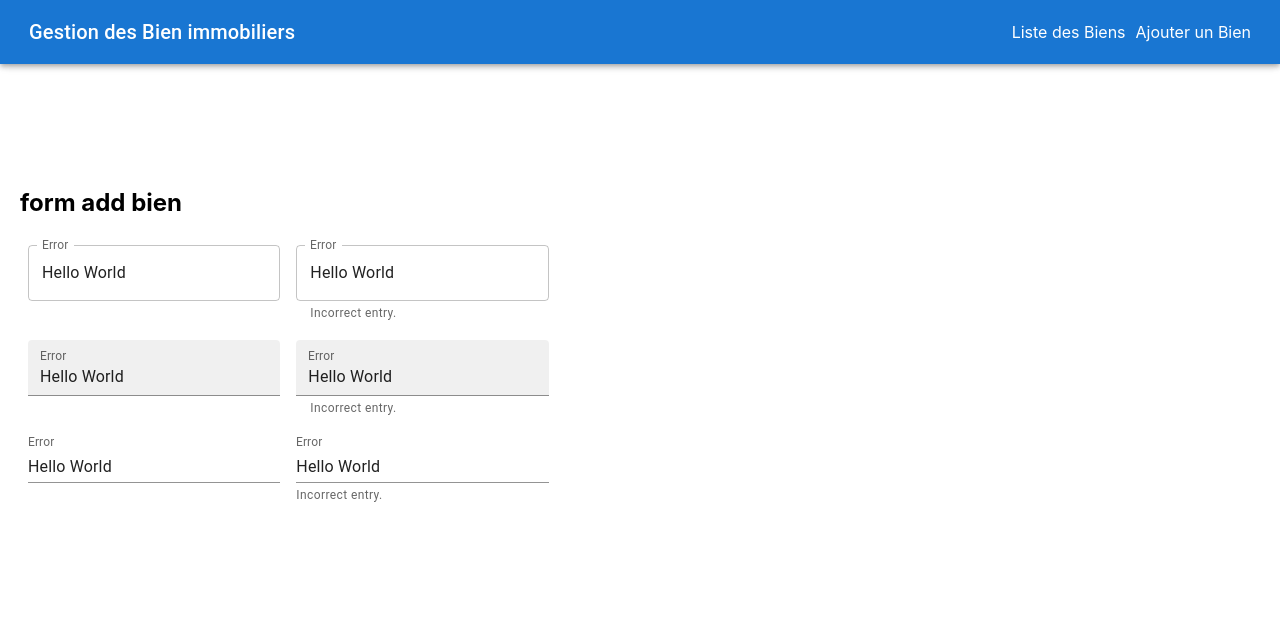
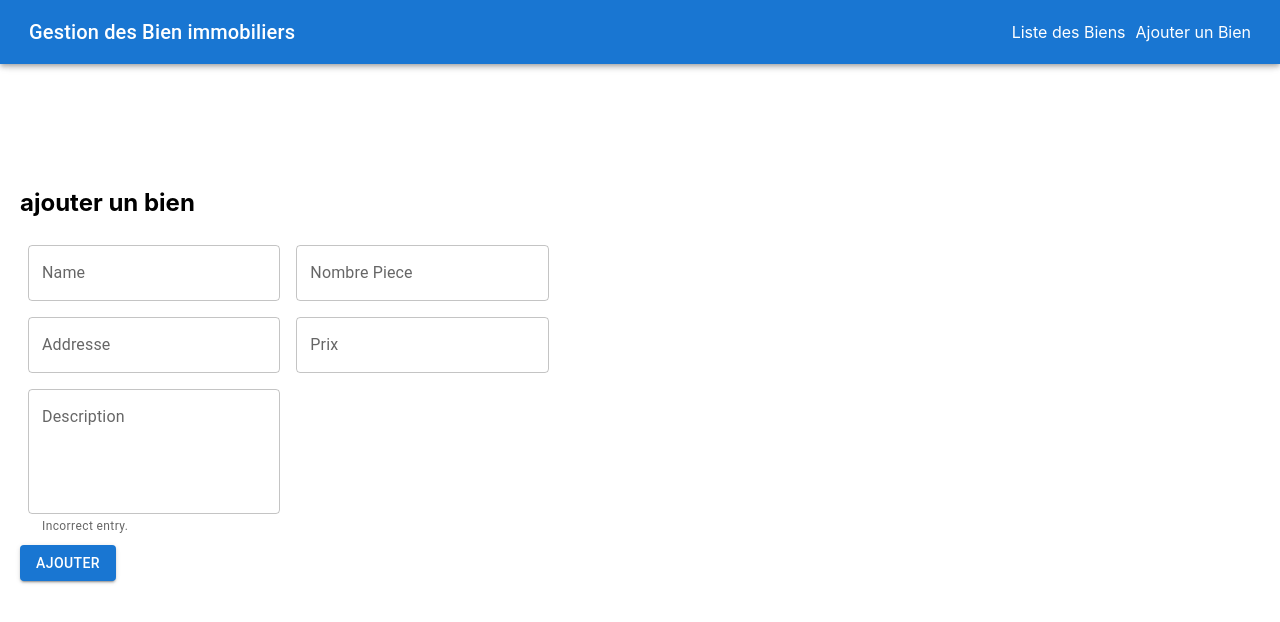
Before and after one commit to syrinehosni22/bien-immobilier-frontend, a React (Create React App) app: page /addBien in a window 1280 px wide. Shown: the top 622 px of the page. Built offline with nearby package versions, Linux system fonts and the light colour scheme.

Commit message:
form + detail page +request backend ready

```diff
--- a/package.json
+++ b/package.json
@@ -7,6 +7,7 @@
     "@emotion/styled": "^11.10.5",
     "@mui/icons-material": "^5.10.16",
     "@mui/material": "^5.10.16",
+    "axios": "^1.2.1",
     "react": "^18.2.0",
     "react-dom": "^18.2.0",
     "react-router-dom": "^6.4.4",
--- a/src/components/addBien/AddBien.jsx
+++ b/src/components/addBien/AddBien.jsx
@@ -1,12 +1,25 @@
 import { Box, TextField } from "@mui/material"
+import Button from '@mui/material/Button';
+
 import React from "react"
 import Header from "../header/Header"
+import Bien from "../listDesBiens/bien/Bien";
 
 export default function AddBien(){
+  const [bien,setBien]=React.useState({});
+  const HandleChange=(e)=>{
+    const newBien={...bien,
+      [e.target.name]:e.target.value};
+      setBien(newBien);
+      console.log("newBien",newBien);
+  }
+  const HandleSave=()=>{
+    console.log("save",bien);
+  }
     return(
         <>
         <Header/>
-        <h2>form add bien</h2>
+        <h2>ajouter un bien</h2>
 
     <Box
       component="form"
@@ -19,46 +32,46 @@ export default function AddBien(){
       <div>
         <TextField
           id="outlined-error"
-          label="Error"
-          defaultValue="Hello World"
+          label="Name"
+          name="name"
+          onChange={HandleChange}
         />
         <TextField
-          id="outlined-error-helper-text"
-          label="Error"
-          defaultValue="Hello World"
-          helperText="Incorrect entry."
+          id="outlined-error"
+          label="Nombre Piece"
+          name="nombrePiece"
+          onChange={HandleChange}
         />
         </div>
         <div>
         <TextField
-          id="filled-error"
-          label="Error"
-          defaultValue="Hello World"
-          variant="filled"
+          id="outlined-error"
+          label="Addresse"
+          name="adresse"
+          onChange={HandleChange}
         />
         <TextField
-          id="filled-error-helper-text"
-          label="Error"
-          defaultValue="Hello World"
-          helperText="Incorrect entry."
-          variant="filled"
+          id="outlined-error"
+          label="Prix"
+          name="prix"
+          onChange={HandleChange}
         />
         </div>
         <div>
         <TextField
-          id="standard-error"
-          label="Error"
-          defaultValue="Hello World"
-          variant="standard"
-        />
-        <TextField
-          id="standard-error-helper-text"
-          label="Error"
-          defaultValue="Hello World"
+          id="outlined-multiline-static"
+          label="Description"
+          multiline
+          rows={4}
+          name="description"
           helperText="Incorrect entry."
-          variant="standard"
+          onChange={HandleChange}
         />
       </div>
+      <div>
+      <Button variant="contained" onClick={HandleSave}>Ajouter</Button>
+      </div>
+
     </Box>
 
         </>
--- a/src/components/bienDetails/BienDetails.jsx
+++ b/src/components/bienDetails/BienDetails.jsx
@@ -2,10 +2,17 @@ import React from "react";
 import Header from "../header/Header";
 
 export default function BienDetails(){
+    const Bien={name:"bien",nbPiece:"2",address:"manouba cite nour",prix:"200000",description:"somedescription ttttttttttttttttttttttttttttttttt",img:"https://www.shutterstock.com/fr/image-photo/residential-building-public-green-park-during-382666645"};
+
     return(
         <>
            <Header/>
            <h2>details de bien</h2>
+            <div> name:{Bien.name}</div>
+            <div>nombre piece{Bien.nbPiece}</div>
+            <div>adresse {Bien.address}</div>
+            <div>prix:{Bien.prix}</div>
+            <div> description:{Bien.description}</div>
 
         </>
     )
--- a/src/components/listDesBiens/BienListing.jsx
+++ b/src/components/listDesBiens/BienListing.jsx
@@ -5,6 +5,7 @@ import Bien from "./bien/Bien";
 export default function BienListing(){
     const listBiens=[{name:"bien",description:"somedescription ttttttttttttttttttttttttttttttttt",img:"https://www.shutterstock.com/fr/image-photo/residential-building-public-green-park-during-382666645"},
     {name:"bien",description:"some description tttttttttttttttttttttttttttttttttttttttt",img:"https://www.shutterstock.com/fr/image-photo/residential-building-public-green-park-during-382666645"},
+    {name:"bien",description:"somedescription tttttttttttttttttttttttttttttttttttttt",img:"https://www.shutterstock.com/fr/image-photo/residential-building-public-green-park-during-382666645"},
     {name:"bien",description:"somedescription tttttttttttttttttttttttttttttttttttttt",img:"https://www.shutterstock.com/fr/image-photo/residential-building-public-green-park-during-382666645"}];
 
     return(
```
Also changed, not shown: src/xhr/BienRequets.js (added, +14 -0 lines), 1 other file (tests, documents, lock files or other folders). Lines whose indentation alone changed are shown as unchanged.
